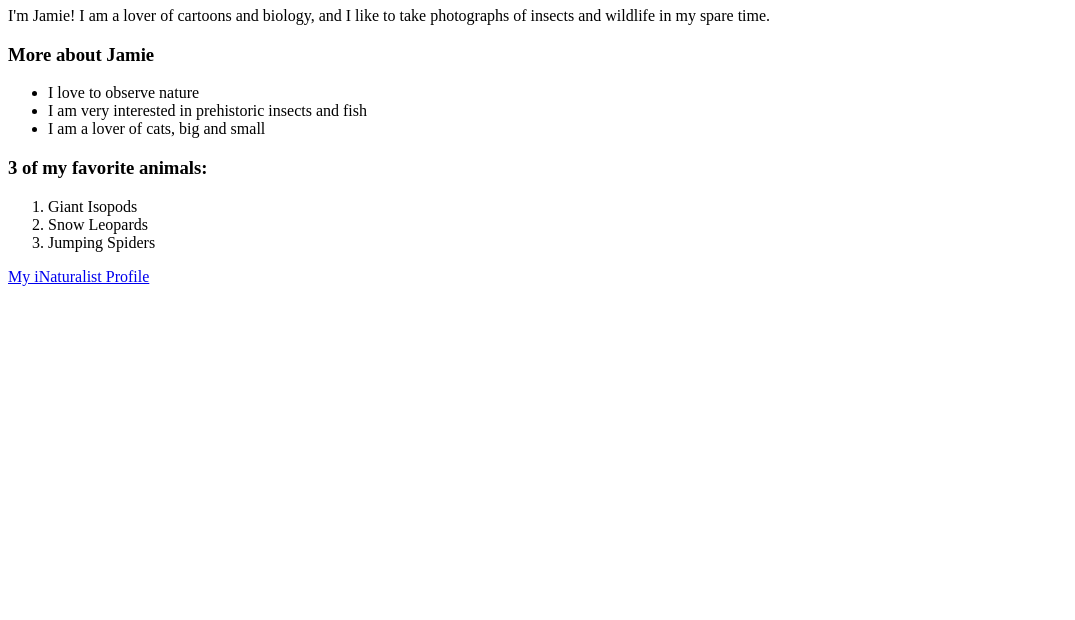
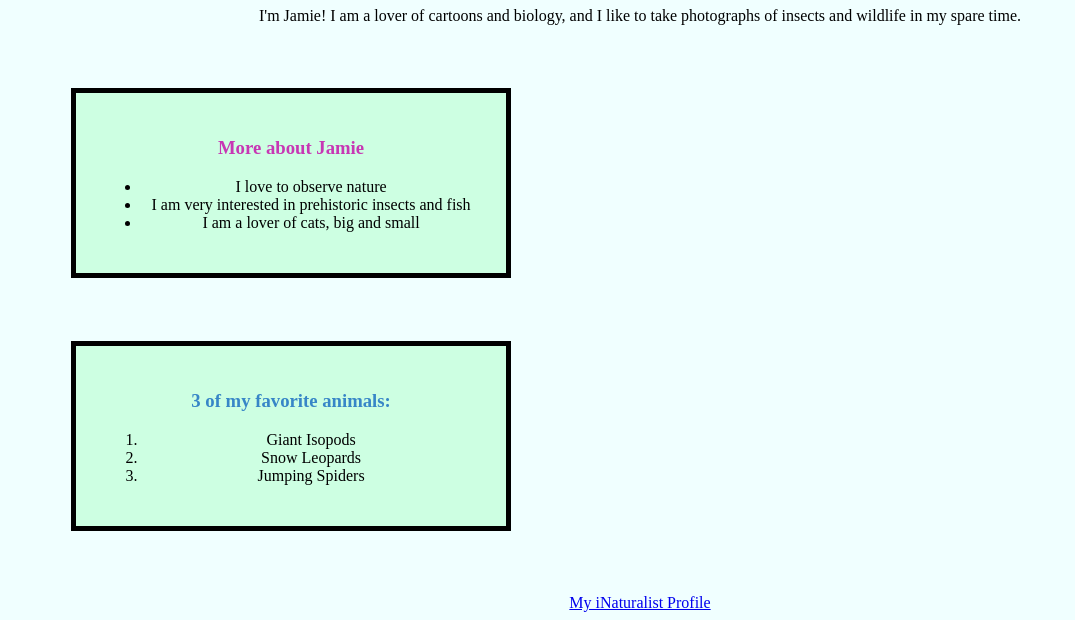
Before and after one commit to jamierosecat/Classwork, a plain HTML site: page my-first-page/newindex.html in a window 1280 px wide. Shown: the part 485-1105 px from the top of the page, without its empty margins (0-1075 px from the left). Before the commit the page ends 800 px from the top, so only its background shows below. Drawn offline with Linux system fonts and the light colour scheme.

Commit message:
did some stuff

```diff
--- /dev/null
+++ b/my-first-page/css/styles.css
@@ -0,0 +1,29 @@
+body {
+    background-color:azure
+}
+
+body {
+    text-align: center;
+}
+
+h1 {
+    color:rgb(97, 61, 182);
+}
+
+
+.lists {
+    border: 5px solid black;
+    height: 100%;
+    width: 30%;
+    background-color: rgb(205, 255, 226);
+    margin: 5%;
+    padding: 2%
+}
+
+#firstList {
+    color:rgb(199, 55, 180)
+}
+
+#secondList {
+    color:rgb(55, 134, 199)
+}
--- a/my-first-page/newindex.html
+++ b/my-first-page/newindex.html
@@ -2,7 +2,11 @@
 
 <html>
     <head>
+        <meta charset="utf-8">
+        <meta name="viewport" content="width=device-width">
         <title>My first page 2 electric boogaloo</title>
+
+        <link rel="stylesheet" href="./css/styles.css">
     </head>
 
     <body>
@@ -15,14 +19,14 @@
                 <div class="profile-text">
                     <h1>Jamie Forbes</h1>
 
-                    <p>I'm Jamie! I am a lover of cartoons and biology, and I like to take photographs of insects and wildlife in my spare time.</p>
+                    <p id="introduction">I'm Jamie! I am a lover of cartoons and biology, and I like to take photographs of insects and wildlife in my spare time.</p>
                 </div>
 
             </div>
 
             <div class="lists">
                 <div>
-                    <h3>More about Jamie</h3>
+                    <h3 id="firstList">More about Jamie</h3>
                     <ul>
                         <li>I love to observe nature</li>
                         <li>I am very interested in prehistoric insects and fish</li>
@@ -32,7 +36,7 @@
             </div>
 
             <div class="lists">
-                <h3>3 of my favorite animals:</h3>
+                <h3 id="secondList">3 of my favorite animals:</h3>
                 <ol>
                     <li>Giant Isopods</li>
                     <li>Snow Leopards</li>
```
